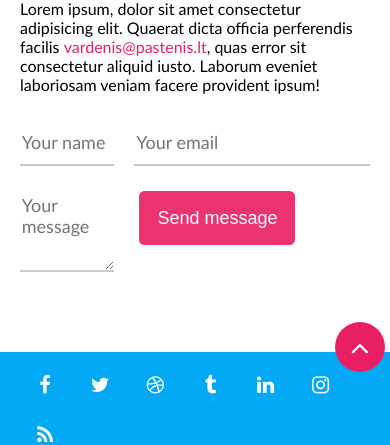
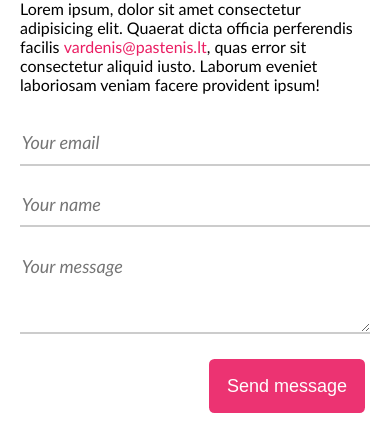
Before and after one commit to pijusp/5-coming-soon, a website: page index.html in a window 390 px wide. Shown: the part 1560-2005 px from the top of the page. Drawn offline with Linux system fonts and the light colour scheme.

Commit message:
Form styling

```diff
--- a/css/components/button.css
+++ b/css/components/button.css
@@ -1,7 +1,8 @@
 .btn {
     background-color: var(--secondary-color);
     margin: 5px;
-    display: inline-block;    padding: 1em;
+    float: right;
+    padding: 1em;
     color: #fff;
     font-size: 18px;
     line-height: 1em;
--- a/css/components/form.css
+++ b/css/components/form.css
@@ -1,24 +1,43 @@
-form  ::placeholder {
-    font-family: 'Gill Sans', 'Gill Sans MT', Calibri, 'Trebuchet MS', sans-serif;
+::placeholder {
+    font-family: 'Gill Sans', 'Gill Sans MT', Calibri, 'Trebuchet MS',
+        sans-serif;
+    font-style: italic;
+}
 
-}
 form {
     display: grid;
     grid-template-columns: 1fr 1fr;
     gap: 20px;
     grid-template-areas:
-    'name email'
-    'msg msg'
-    'btn btn';
+        'name email'
+        'msg msg'
+        'btn btn';
 }
-form > .cell-1 {
+/* form > .cell-1 {
     grid-column: span 1;
 }
 form > .cell-2 {
     grid-column: span 2;
+} */
+form > div:nth-child(1) {
+    grid-area: name;
+}
+form > div:nth-child(2) {
+    grid-area: email;
+}
+form > div:nth-child(3) {
+    grid-area: msg;
+}
+form > div:nth-child(4) {
+    grid-area: btn;
+    display: grid;
+    justify-content: end;
+}
+form > div > label {
+    display: none;
 }
 form > div > input,
-form > div >textarea {
+form > div > textarea {
     width: 100%;
     padding: 0.5em 0.1em;
     font-size: 18px;
@@ -31,14 +50,17 @@ form > div > textarea {
     max-height: 13em;
     resize: vertical;
 }
-form > div > label {
-    display: none;
-}
+
 @media (max-width: 1000px) {
     form {
         grid-template-columns: 1fr;
+        grid-template-areas:
+            'email'
+            'name'
+            'msg'
+            'btn';
     }
-    form > .cell-2 {
+    /* form > .cell-2 {
         grid-column: span 1;
-    }
+    } */
 }
```
